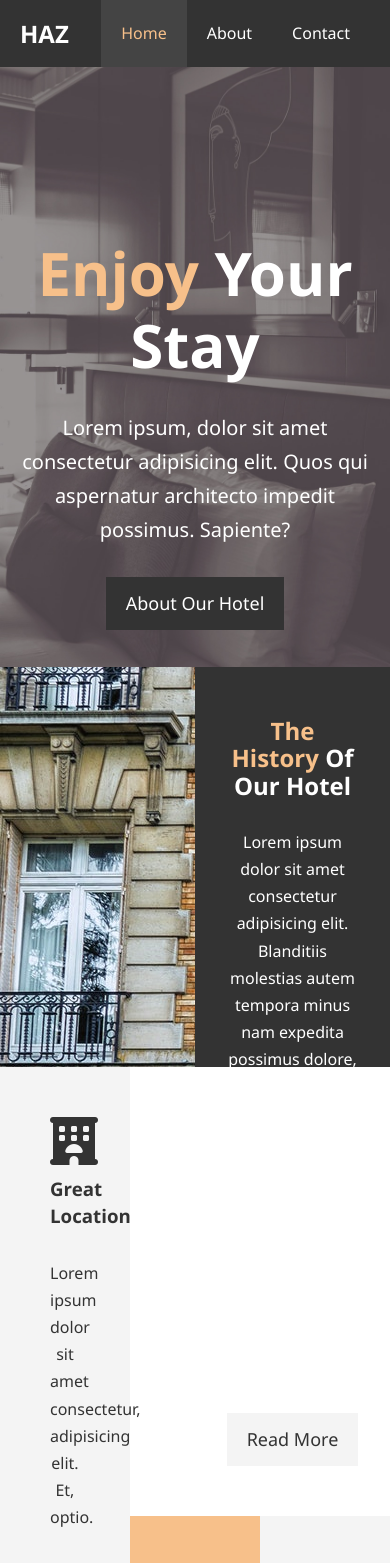
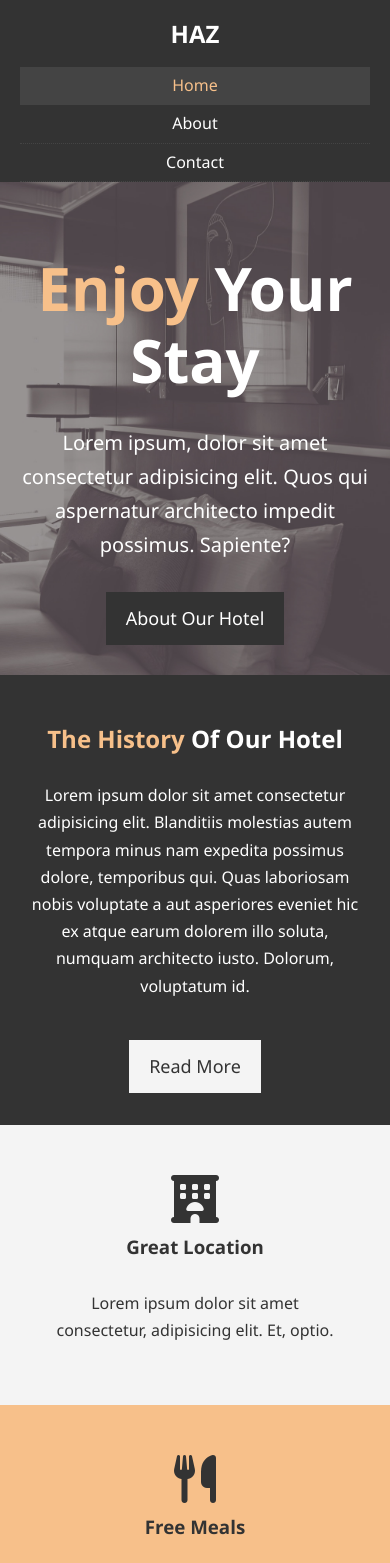
Before and after one commit to Huseinaz/hotel_website, a plain HTML site: page index.html in a window 390 px wide. Shown: the top 1563 px of the page. Drawn offline with Linux system fonts and the light colour scheme.

Commit message:
Making The Hotel Website Fully Responsive

```diff
--- a/about.html
+++ b/about.html
@@ -5,6 +5,7 @@
   <meta name="viewport" content="width=device-width, initial-scale=1.0">
   <meta name="description" content="Welcome to the most extraordinary hotel.">
   <link rel="stylesheet" href="css/style.css">
+  <link rel="stylesheet" media="screen and (max-width: 768px)" href="css/mobile.css">
   <title>Hotel AZ | About</title>
 </head>
 <body>
--- /dev/null
+++ b/css/mobile.css
@@ -0,0 +1,60 @@
+#navbar .logo {
+  float: none;
+  text-align: center;
+}
+
+#navbar ul,
+#navbar ul li {
+  float: none;
+}
+
+#navbar ul li a {
+  padding: 5px;
+  border-bottom: #444 dotted 1px;
+}
+
+/* Showcase */
+#showcase {
+    height: 100%;
+}
+
+#showcase .showcase-content {
+  padding-top: 70px;
+  padding-bottom: 30px;
+}
+
+/* Home Info */
+#home-info .info-img {
+  display: none;
+}
+
+#home-info .info-content {
+  float: none;
+  width: 100%;
+}
+
+/* Boxes */
+.box {
+  float: none;
+  width: 100%;
+}
+
+/* About */
+#about-info .info-right,
+#about-info .info-left {
+  float: none;
+  width: 100%;
+}
+
+#about-info .info-right {
+  margin-top: 30px;
+}
+
+.l-heading {
+  text-align: center;
+}
+
+/* Contact */
+#contact-info .box{
+  border-bottom: #444 dotted 1px;
+}
--- a/css/style.css
+++ b/css/style.css
@@ -81,6 +81,7 @@ p {
 
 .l-heading {
   font-size: 40px;
+  line-height: 1.2;
 }
 
 /* Padding */
@@ -107,7 +108,7 @@ p {
   color: #fff;
 }
 
-#navbar h1 {
+#navbar .logo {
   float: left;
   padding-top: 20px;
 }
@@ -157,7 +158,7 @@ p {
 
 /* Home Info */
 #home-info {
-  height: 400px;
+  height: 450px;
 }
 
 #home-info .info-img {
@@ -214,7 +215,7 @@ p {
 
 /* Testimonials */
 #testimonials {
-  height: 600px;
+  height: 100%;
   background: url('../img/test-bg.jpg') no-repeat center center/cover;
   padding-top: 100px;
 }
--- a/index.html
+++ b/index.html
@@ -6,6 +6,7 @@
   <meta name="description" content="Welcome to the most extraordinary hotel.">
   <script src="https://kit.fontawesome.com/92632ae7f9.js" crossorigin="anonymous"></script>
   <link rel="stylesheet" href="css/style.css">
+  <link rel="stylesheet" media="screen and (max-width: 768px)" href="css/mobile.css">
   <title>Hotel AZ | Welcome</title>
 </head>
 <body>
```
Also changed, not shown: contact.html (+1 -0 lines).
